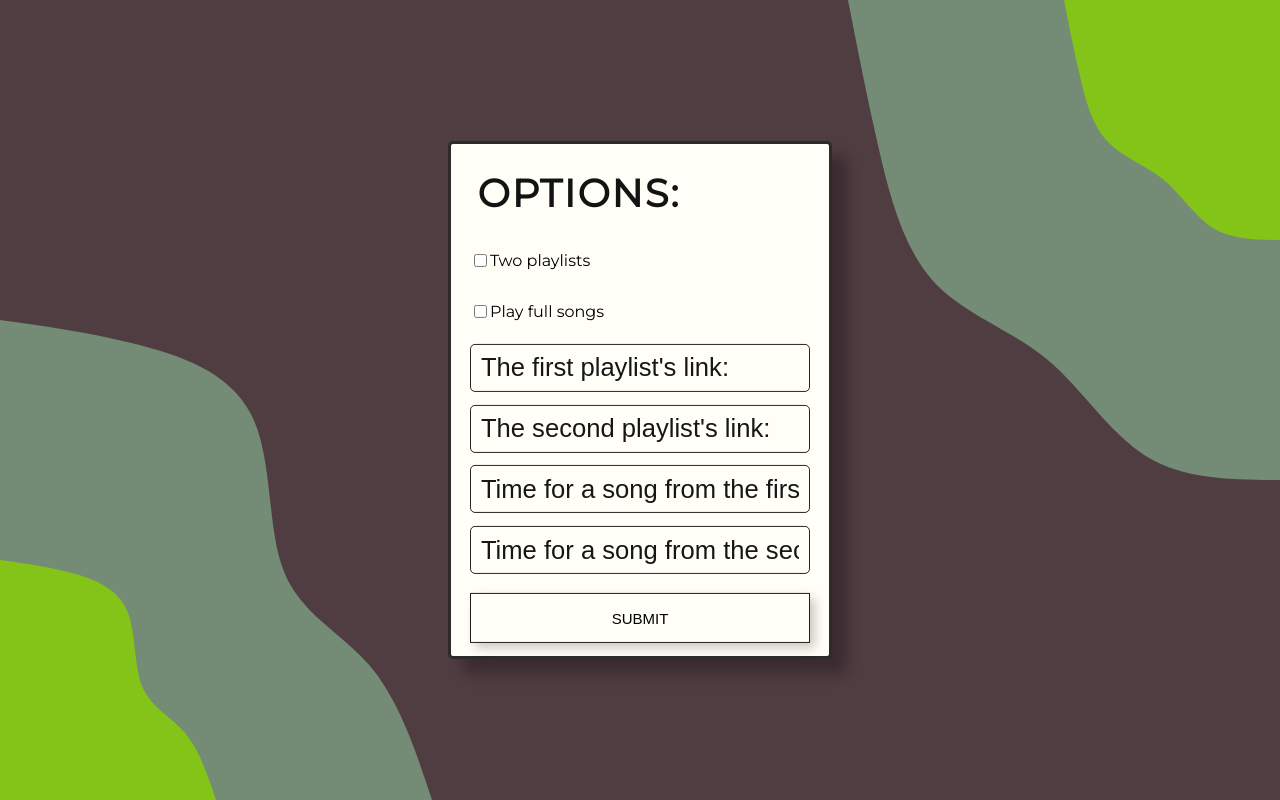
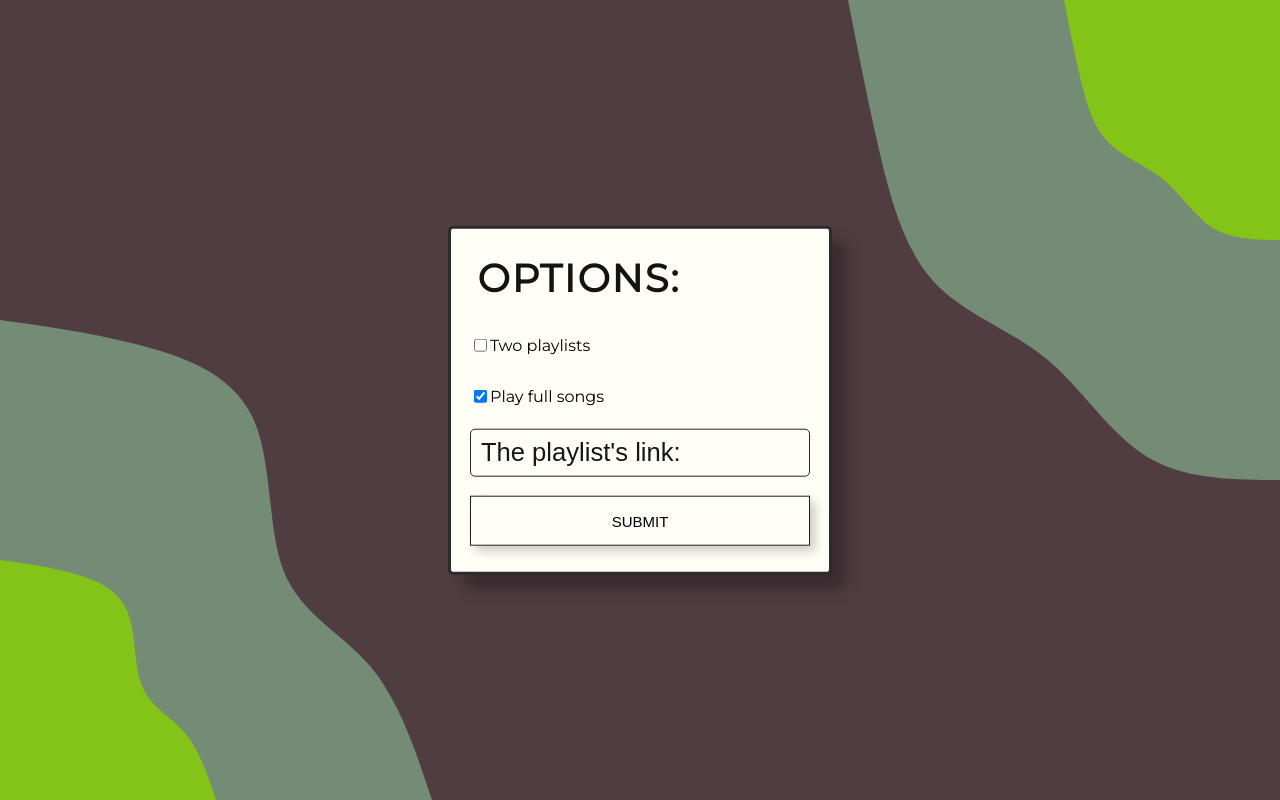
Before and after one commit to NikitaLafinskiy/workout-player, a Next.js app: page /modify in a window 1280 px wide. Built offline with nearby package versions, Linux system fonts and the light colour scheme.

Commit message:
modified the form

```diff
--- a/pages/modify.js
+++ b/pages/modify.js
@@ -1,25 +1,83 @@
-import React, { useEffect, useState, useContext } from "react";
-import Image from "next/image";
-import FormInput from "../Components/FormInput";
-import FormWrapper from "../Components/FormWrapper";
-import Button from "../Components/Button";
-import styles from "../styles/modify.module.css";
+import React, { useEffect, useState, useContext } from 'react';
+import Image from 'next/image';
+import FormInput from '../Components/FormInput';
+import FormWrapper from '../Components/FormWrapper';
+import Button from '../Components/Button';
+import styles from '../styles/modify.module.css';
 
 function Index(props) {
+  const [state, setState] = useState({
+    both: false,
+    full: true,
+  });
+  const [forms, setForms] = useState(null);
+  const handleChangeCheckbox = (e) => {
+    setState((prev) => {
+      return {
+        ...prev,
+        [e.target.name]: e.target.checked,
+      };
+    });
+    console.log(e.target.checked);
+  };
+
+  useEffect(() => {
+    const { both, full } = state;
+    both
+      ? full
+        ? setForms(
+            <>
+              <FormInput placeholder="The first playlist's link: " />
+              <FormInput placeholder="The second playlist's link: " />
+            </>
+          )
+        : setForms(
+            <>
+              <FormInput placeholder="The first playlist's link: " />
+              <FormInput placeholder="The second playlist's link: " />
+              <FormInput placeholder='Time for a song from the first playlist to play for: ' />
+              <FormInput placeholder='Time for a song from the second playlist to play for: ' />
+            </>
+          )
+      : full
+      ? setForms(
+          <>
+            <FormInput placeholder="The playlist's link: " />
+          </>
+        )
+      : setForms(
+          <>
+            <FormInput placeholder="The playlist's link: " />
+            <FormInput placeholder='Time for a song from the playlist to play for: ' />
+          </>
+        );
+  }, [state]);
+
+  const out = forms ? forms : <></>;
   return (
     <>
       <FormWrapper>
         <h1>Options: </h1>
         <div className={styles.checkbox}>
-          <input type='checkbox' /> <p>Two playlists</p>
+          <input
+            name='both'
+            onChange={handleChangeCheckbox}
+            defaultChecked={state.both}
+            type='checkbox'
+          />
+          <p>Two playlists</p>
         </div>
         <div className={styles.checkbox}>
-          <input type='checkbox' /> <p>Play full songs</p>
+          <input
+            name='full'
+            onChange={handleChangeCheckbox}
+            defaultChecked={state.full}
+            type='checkbox'
+            type='checkbox'
+          />
+          <p>Play full songs</p>
         </div>
-        <FormInput placeholder="The first playlist's link: " />
-        <FormInput placeholder="The second playlist's link: " />
-        <FormInput placeholder='Time for a song from the first playlist to play for: ' />
-        <FormInput placeholder='Time for a song from the second playlist to play for: ' />
+        {out}
         <Button> Submit</Button>
       </FormWrapper>
 
--- a/styles/components/button.module.css
+++ b/styles/components/button.module.css
@@ -6,7 +6,7 @@
   height: 50px;
   border: 1px solid #1d1d1d;
   margin-top: 1vw;
-  margin-bottom: 1vw;
+  margin-bottom: 2vw;
   cursor: pointer;
   box-shadow: 5px 5px 10px rgba(0, 0, 0, 0.212);
   z-index: 1;
@@ -21,7 +21,7 @@
 }
 #button::before {
   background-color: #84c318;
-  content: "";
+  content: '';
   width: 100%;
   height: 100%;
   position: absolute;
```
